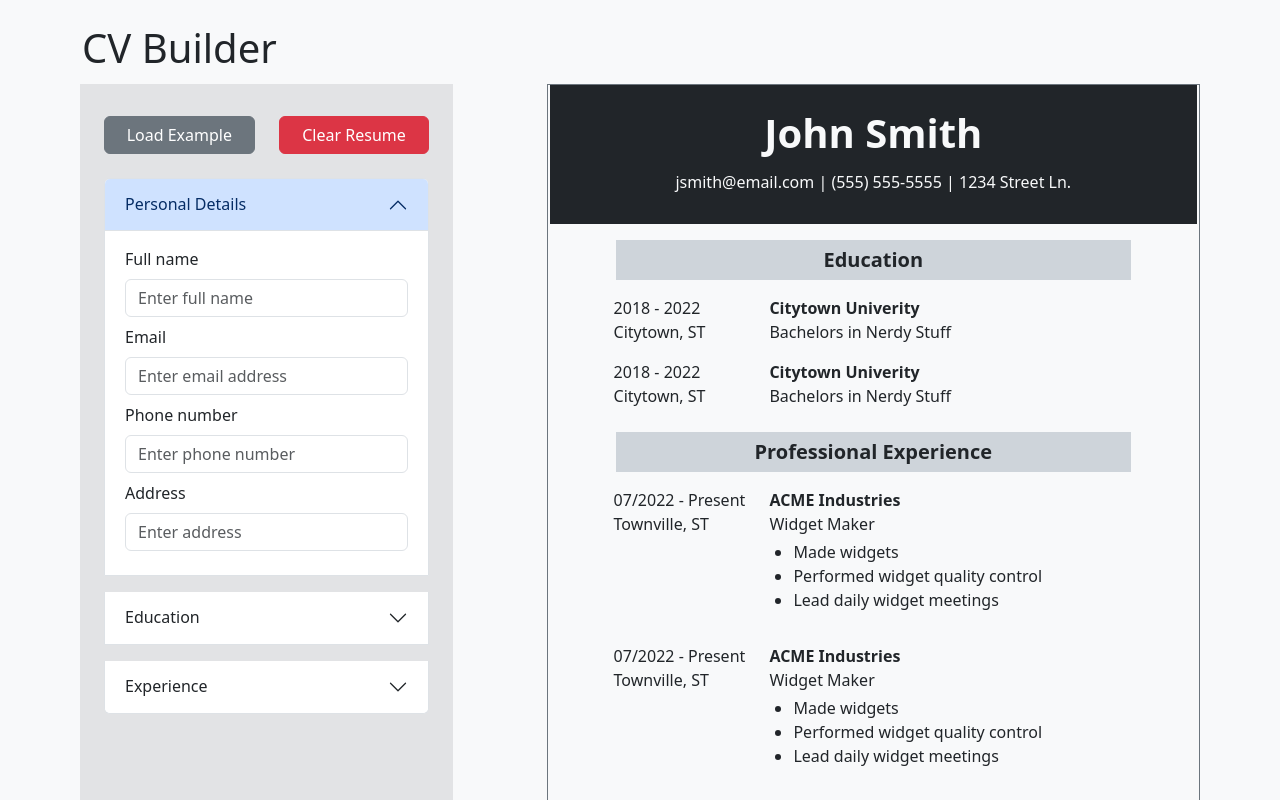
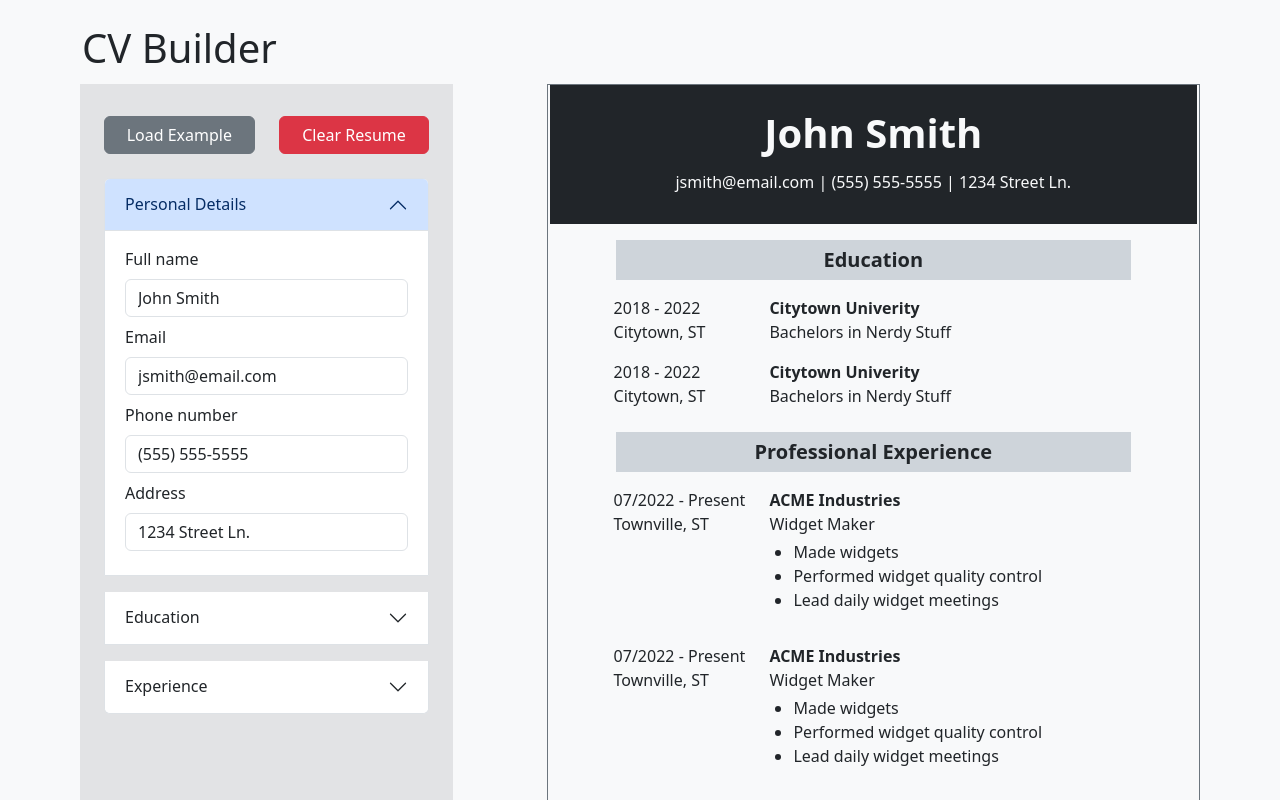
Before and after one commit to ryangholland/top-cv-application, a React app: page / in a window 1280 px wide. Shown: the top 800 px of the page. Built offline with nearby package versions, Linux system fonts and the light colour scheme; the HTML template or start-up script is replaced by a standard one.

Commit message:
Allow user to edit personal details

```diff
--- a/src/App.jsx
+++ b/src/App.jsx
@@ -50,7 +50,10 @@ function App() {
               <Accordion.Item eventKey="0" className="mb-3">
                 <Accordion.Header>Personal Details</Accordion.Header>
                 <Accordion.Body>
-                  <PersonalDetailsForm />
+                  <PersonalDetailsForm
+                    personalDetails={userData.personalDetails}
+                    updatePersonalDetails={updatePersonalDetails}
+                  />
                 </Accordion.Body>
               </Accordion.Item>
               <Accordion.Item eventKey="1" className="mb-3">
@@ -78,7 +81,6 @@ function App() {
         <Col xs={12} lg={7} className="border border-secondary ">
           <ResumeDisplay userData={userData} />
         </Col>
-
       </Row>
     </Container>
   );
--- a/src/components/input/PersonalDetailsForm.jsx
+++ b/src/components/input/PersonalDetailsForm.jsx
@@ -1,26 +1,55 @@
 import Form from "react-bootstrap/Form";
 
-function PersonalDetailsForm() {
+function PersonalDetailsForm({ personalDetails, updatePersonalDetails }) {
+  const handleChange = (e) => {
+    const { name, value } = e.target;
+    updatePersonalDetails(name, value);
+  };
+
   return (
     <Form>
       <Form.Group className="mb-2">
         <Form.Label>Full name</Form.Label>
-        <Form.Control type="text" placeholder="Enter full name" />
+        <Form.Control
+          type="text"
+          name="name"
+          placeholder="Enter full name"
+          value={personalDetails.name}
+          onChange={handleChange}
+        />
       </Form.Group>
 
       <Form.Group className="mb-2">
         <Form.Label>Email</Form.Label>
-        <Form.Control type="email" placeholder="Enter email address" />
+        <Form.Control
+          type="email"
+          name="email"
+          placeholder="Enter email address"
+          value={personalDetails.email}
+          onChange={handleChange}
+        />
       </Form.Group>
 
       <Form.Group className="mb-2">
         <Form.Label>Phone number</Form.Label>
-        <Form.Control type="text" placeholder="Enter phone number" />
+        <Form.Control
+          type="text"
+          name="phone"
+          placeholder="Enter phone number"
+          value={personalDetails.phone}
+          onChange={handleChange}
+        />
       </Form.Group>
 
       <Form.Group className="mb-2">
         <Form.Label>Address</Form.Label>
-        <Form.Control type="text" placeholder="Enter address" />
+        <Form.Control
+          type="text"
+          name="address"
+          placeholder="Enter address"
+          value={personalDetails.address}
+          onChange={handleChange}
+        />
       </Form.Group>
     </Form>
   );
```
